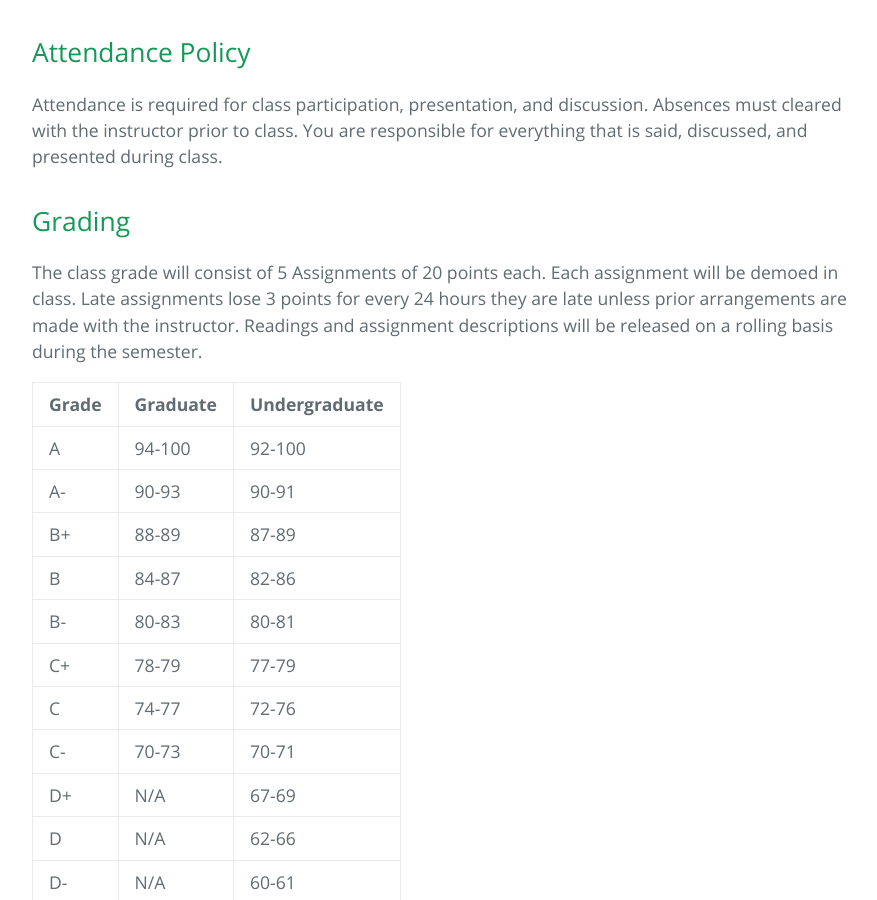
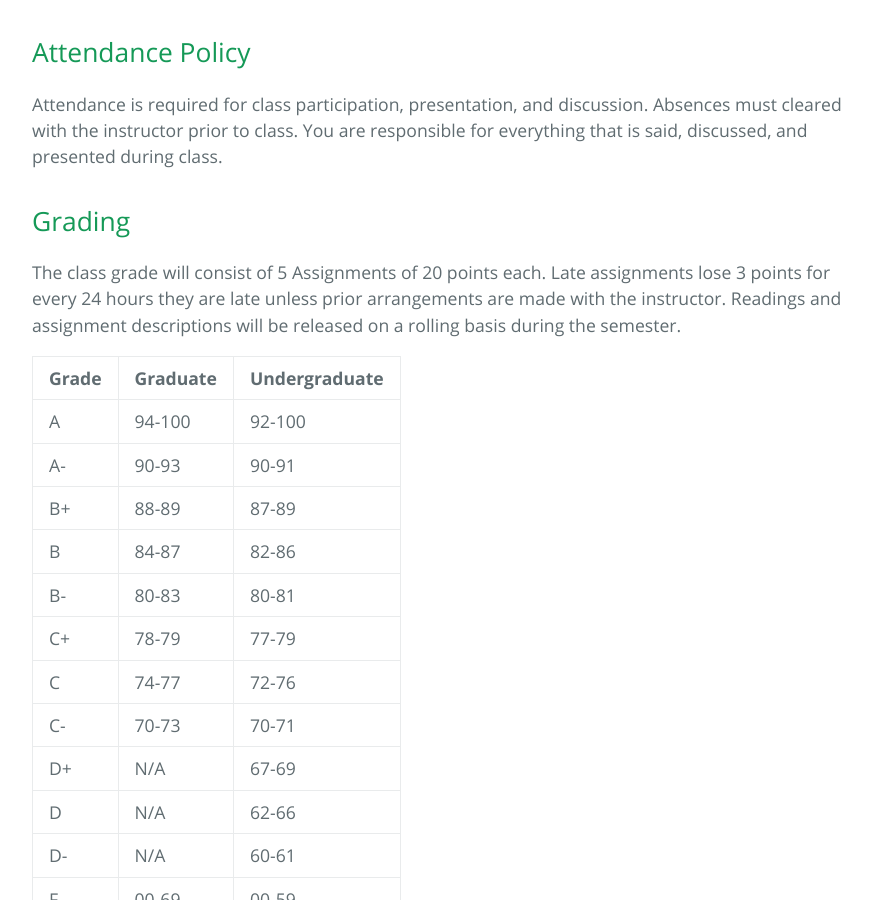
Before and after one commit to cs531-f19/cs531-f19.github.io, a Jekyll site: the page built from syllabus.md, in a window 1280 px wide and 900 px high, scrolled down 1200 px. Shown: the whole window, without its empty margins (192-1069 px from the left). Built offline with Jekyll 4.4.1, drawn with Linux system fonts in a browser that asks for light colours; the repository's description, which GitHub fills in, is left out.

Commit message:
Remove in-class demo clause from the syllabus

```diff
--- a/_includes/grading.md
+++ b/_includes/grading.md
@@ -1,7 +1,7 @@
 ## Grading
 
 The class grade will consist of 5 Assignments of 20 points each.
-Each assignment will be demoed in class. Late assignments lose 3 points for every 24 hours they are late unless prior arrangements are made with the instructor.
+Late assignments lose 3 points for every 24 hours they are late unless prior arrangements are made with the instructor.
 Readings and assignment descriptions will be released on a rolling basis during the semester.
 
 <table>
```
